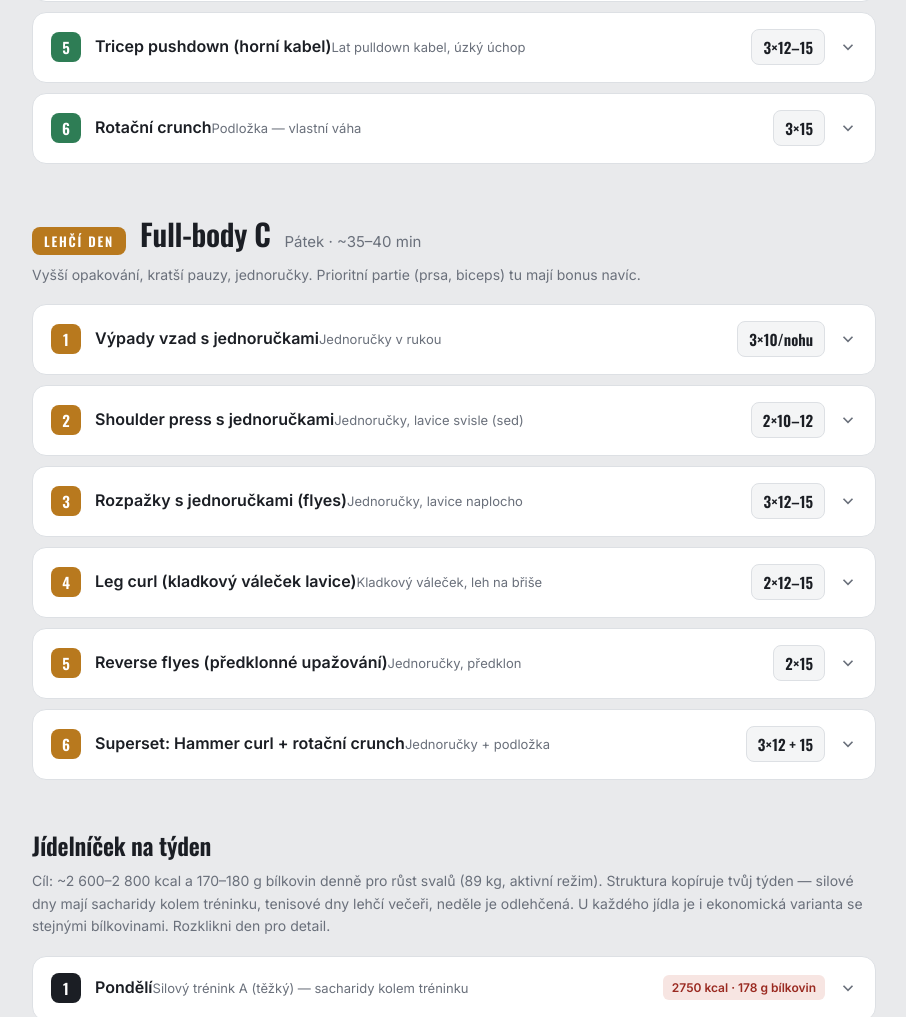
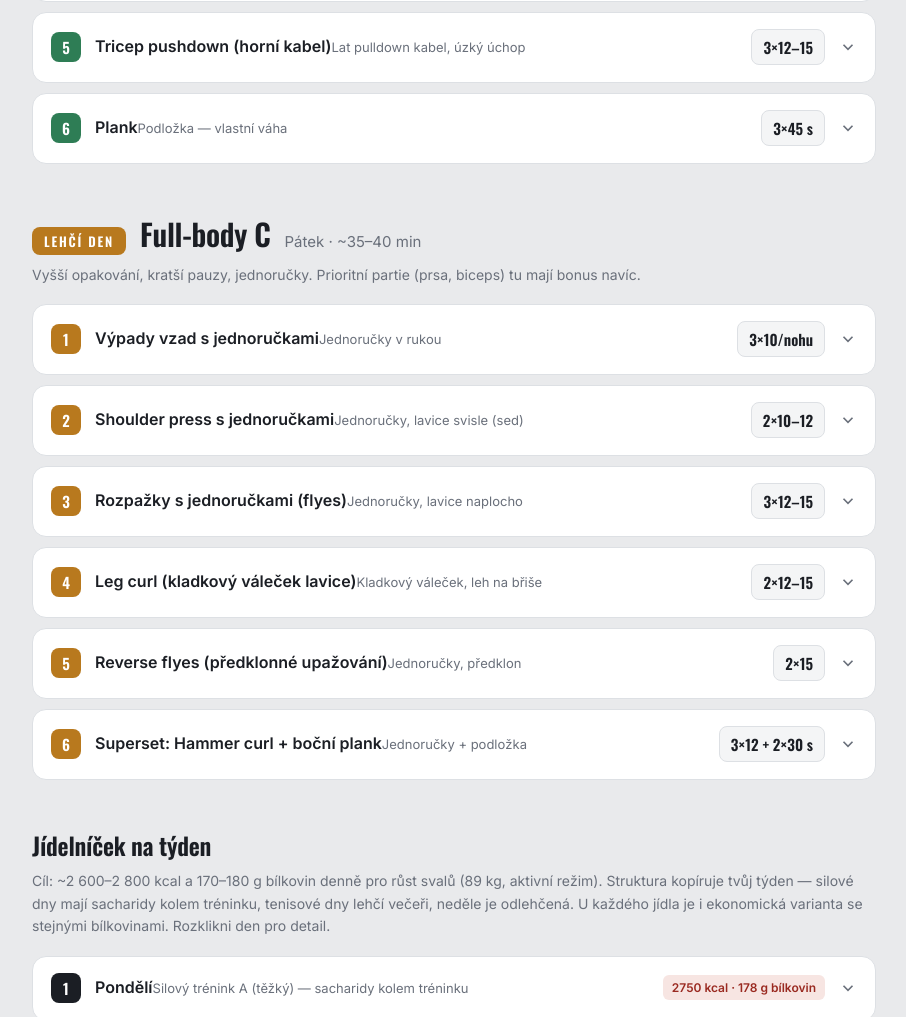
Before and after one commit to PeHajek/PeHajek.github.io, a plain HTML site: page gym/index.html in a window 1280 px wide. Shown: the part 2002-3019 px from the top of the page, without its empty margins (186-1092 px from the left). Drawn offline with nearby package versions, Linux system fonts and the light colour scheme.

Commit message:
Gym: rotační crunch nahrazen plankem, v pátek boční plank
Co-Authored-By: Claude Opus 5.5 <noreply@anthropic.com>

```diff
--- a/gym/index.html
+++ b/gym/index.html
@@ -515,10 +515,10 @@ const plan = {
       w:'Start ~20 kg', wrange:'rozsah 15–30 kg (dle systému)', rest:'60–90 s', vid:'triceps pushdown proper form',
       how:['Postav se pod horní kabel lavice, úzký nadhmat.','Lokty drž u těla, tlač předloktí dolů až do napnutí.','Nahoru pomalu, lokty zůstávají na místě.','Pohyb jde jen z loktů, ne z ramen.'],
       m:{triceps:'primary'}},
-    {n:'Rotační crunch', equip:'Podložka — vlastní váha', sets:'3', reps:'15',
-      w:'Vlastní váha', wrange:'progrese = pomalejší tempo, výdrž nahoře', rest:'45–60 s', vid:'bicycle crunch proper form',
-      how:['Leh na zádech, kolena pokrčená, ruce lehce u spánků (netahej za hlavu).','Zvedni lopatky od země a přitáhni loket k protilehlému koleni.','Střídej strany plynule, pohyb jde z břicha, ne z krku.','Bedra drž přitisknutá k podložce.'],
-      m:{abs:'primary',obliques:'primary'}}
+    {n:'Plank', equip:'Podložka — vlastní váha', sets:'3', reps:'45 s',
+      w:'Vlastní váha', wrange:'progrese = delší výdrž', rest:'45–60 s', vid:'plank exercise proper form',
+      how:['Předloktí pod rameny, tělo v jedné přímce.','Břicho a hýždě zpevněné, bedra neprohýbat.','Drž 45 s; když technika povolí, ukonči sérii dřív.','Dýchej plynule, nezadržuj dech.'],
+      m:{abs:'primary',obliques:'secondary',lowerback:'secondary'}}
   ]},
   C:{tag:'Lehčí den', cls:'legs', day:'Pátek', sub:'Vyšší opakování, kratší pauzy, jednoručky. Prioritní partie (prsa, biceps) tu mají bonus navíc.', ex:[
     {n:'Výpady vzad s jednoručkami', equip:'Jednoručky v rukou', sets:'3', reps:'10/nohu',
@@ -541,10 +541,10 @@ const plan = {
       w:'Start ~6 kg/ruka', wrange:'rozsah 4–8 kg/ruka', rest:'60 s', vid:'bent over reverse fly dumbbell form',
       how:['Předklon s rovnými zády, činky pod hrudníkem.','Rozpaž do strany, lopatky stahuj k sobě.','Cílíš zadní rameno — u hráče stolního tenisu klíčová prevence.','Lehká váha, žádné švihy.'],
       m:{'delt-rear':'primary',traps:'secondary'}},
-    {n:'Superset: Hammer curl + rotační crunch', equip:'Jednoručky + podložka', sets:'3', reps:'12 + 15',
+    {n:'Superset: Hammer curl + boční plank', equip:'Jednoručky + podložka', sets:'3', reps:'12 + 2×30 s',
       w:'Start ~12 kg/ruka', wrange:'rozsah 10–16 kg/ruka (curl)', rest:'60 s po dvojici', vid:'hammer curl proper form',
-      how:['Hammer curl: palce nahoru, lokty u těla, 12 opakování.','Ihned bez pauzy na podložku: rotační crunch, loket ke koleni, 15 opakování.','Teprve pak pauza 60 s — dvojice šetří čas.','Tři taková kola a máš hotovo.'],
-      m:{biceps:'primary',forearm:'secondary',abs:'primary',obliques:'primary'}}
+      how:['Hammer curl: palce nahoru, lokty u těla, 12 opakování.','Ihned bez pauzy na podložku: boční plank na předloktí, 30 s na každou stranu. Loket pod ramenem, boky nahoře, tělo v jedné přímce.','Teprve pak pauza 60 s — dvojice šetří čas.','Tři taková kola a máš hotovo.'],
+      m:{biceps:'primary',forearm:'secondary',obliques:'primary',abs:'secondary'}}
   ]}
 };
 
```
